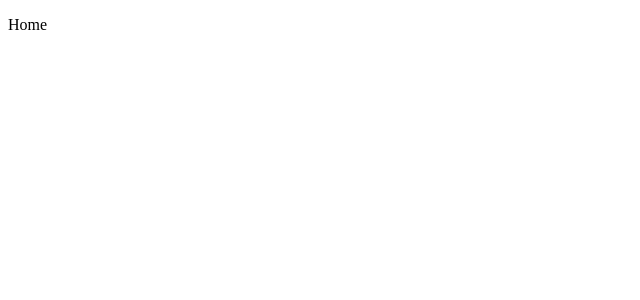
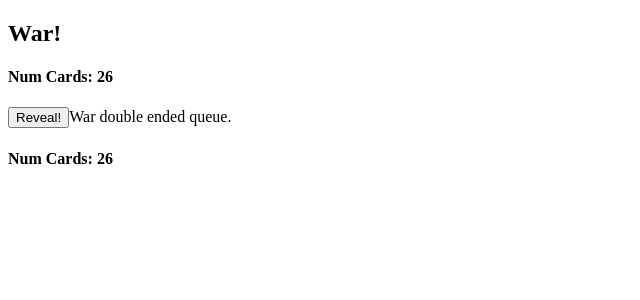
Before and after one commit to gamecoder95/react-war, a React (Vite) app in the folder react-war-frontend/: page / in a window 1280 px wide. Shown: the top 300 px of the page, without its empty margins (0-640 px from the left). Built offline with nearby package versions, Linux system fonts and the light colour scheme.

Commit message:
Created the basic component files

```diff
--- a/react-war-frontend/src/App.tsx
+++ b/react-war-frontend/src/App.tsx
@@ -1,12 +1,20 @@
 import './App.css'
+import './RevealButton/RevealButton';
+import RevealButton from './RevealButton/RevealButton';
+import PlayerDeck from './PlayerDeck/PlayerDeck';
+import WarQueue from './WarQueue/WarQueue';
 
 function App() {
 
   return (
     <>
-     <p>Home</p>
+     <h2>War!</h2>
+     <PlayerDeck />
+     <RevealButton />
+     <WarQueue />
+     <PlayerDeck />
     </>
   )
 }
 
-export default App
+export default App;
--- /dev/null
+++ b/react-war-frontend/src/PlayerDeck/PlayerDeck.tsx
@@ -0,0 +1,10 @@
+
+function PlayerDeck() {
+    return (
+        <>
+            <h4>Num Cards: 26</h4>
+        </>
+    );
+}
+
+export default PlayerDeck;
--- /dev/null
+++ b/react-war-frontend/src/RevealButton/RevealButton.tsx
@@ -0,0 +1,9 @@
+
+
+function RevealButton() {
+    return (
+        <button>Reveal!</button>
+    );
+}
+
+export default RevealButton;
--- /dev/null
+++ b/react-war-frontend/src/WarQueue/WarQueue.tsx
@@ -0,0 +1,9 @@
+
+
+function WarQueue() {
+    return (
+        <>War double ended queue.</>
+    );
+}
+
+export default WarQueue;
```
